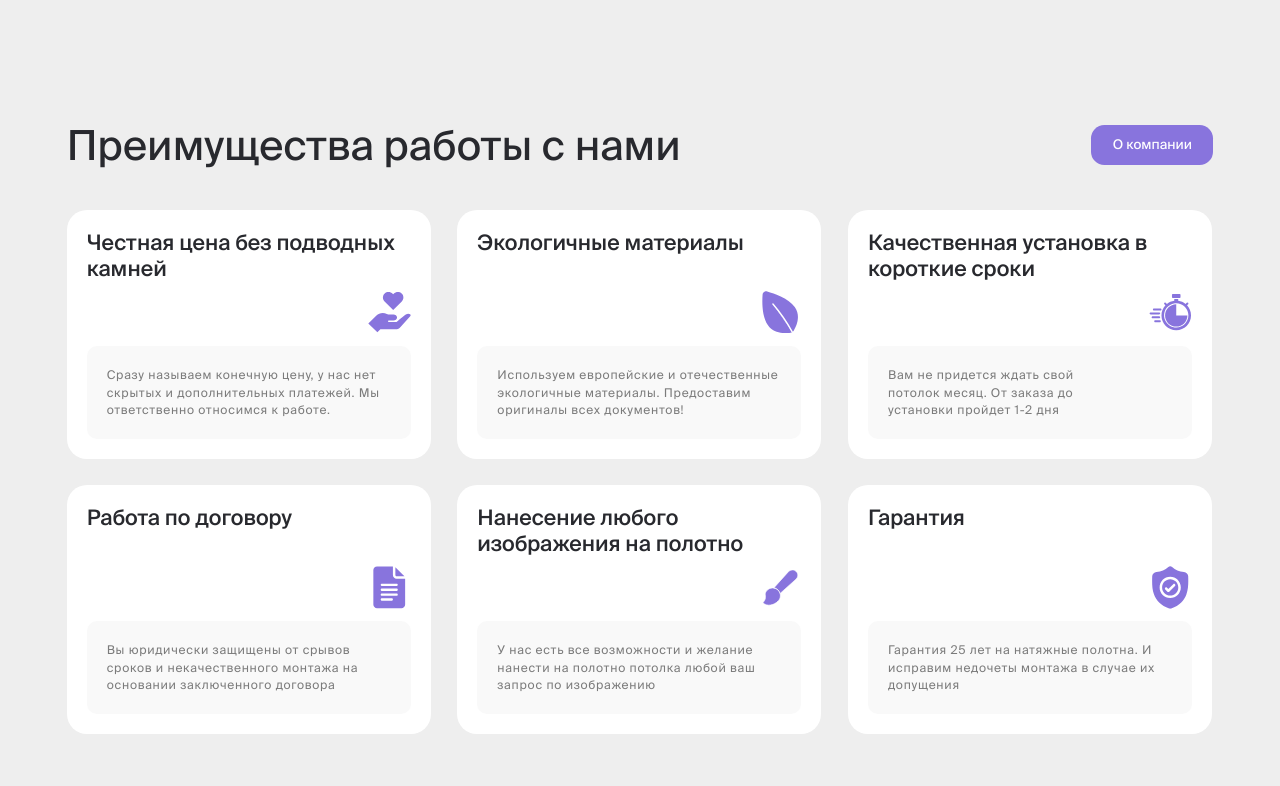
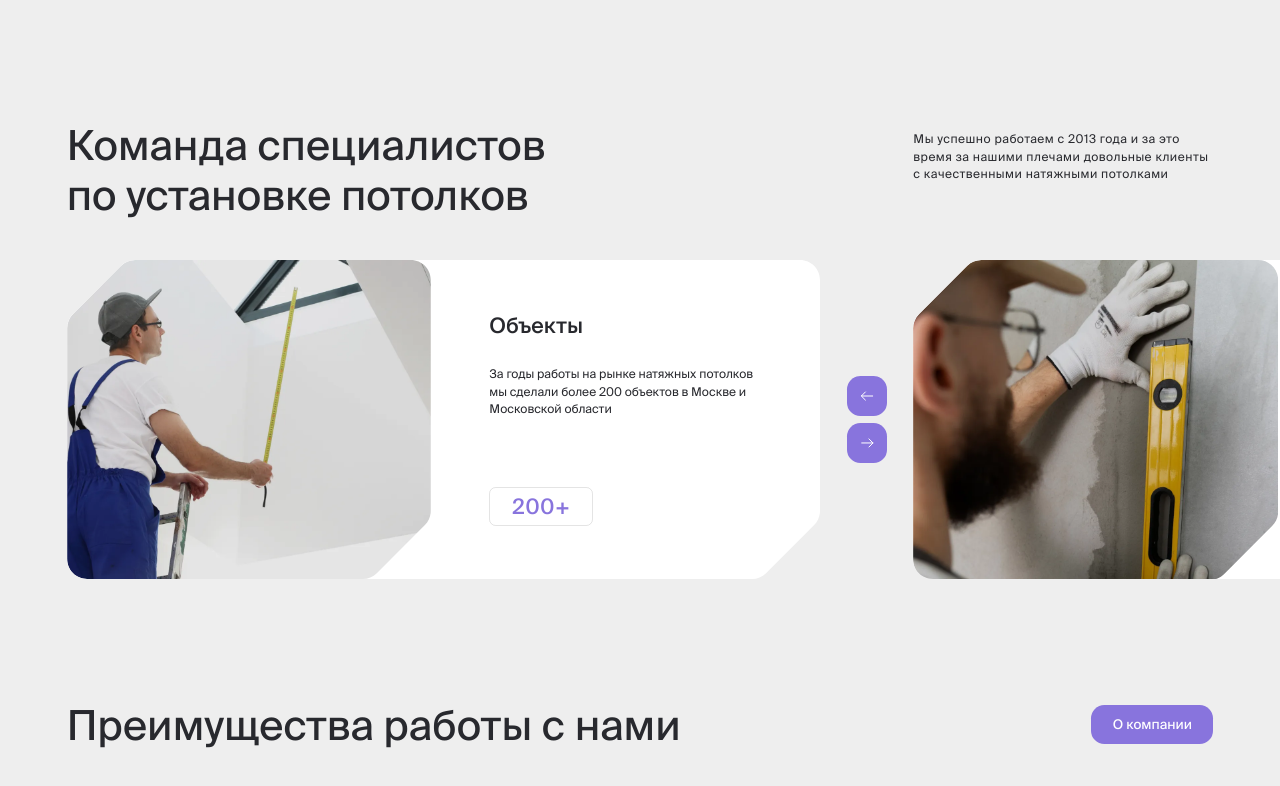
Before and after one commit to KuloverovaOlga/runo, a website built with webpack: page src/about.html in a window 1280 px wide. Shown: the part 640-1426 px from the top of the page. Built offline with nearby package versions, Linux system fonts and the light colour scheme.

Commit message:
feat: add specialists section desc+mob

```diff
--- a/src/about.html
+++ b/src/about.html
@@ -12,6 +12,7 @@
             <include src="./components/header.html"></include>
             <main class="main">
                 <include src="./components/about-banner.html"></include>
+                <include src="./components/specialists.html"></include>
                 <include src="./components/advantages.html"></include>
                 <include src="./components/certificates.html"></include>
                 <include src="./components/reviews.html"></include>
--- /dev/null
+++ b/src/components/specialists.html
@@ -0,0 +1,95 @@
+<section class="specialists">
+  <div class="container">
+    <div class="specialists__heading">
+      <p class="specialists__title title-h1">Команда специалистов по установке потолков</p>
+      <p class="specialists__subtitle title-h5">Мы успешно работаем с 2013 года и за это время за нашими плечами довольные клиенты с качественными натяжными потолками</p>
+    </div>
+    <div class="specialists__wrapper">
+      <div class="specialists__swiper">
+        <div class="swiper-wrapper">
+          <div class="swiper-slide">
+            <div class="specialists__item">
+              <div class="specialists__item-img">
+                <img src="./assets/images/specialists__slide-1.webp" alt="">
+              </div>
+              <div class="specialists__item-content">
+                <p class="specialists__item-title title-h2">Объекты</p>
+                <p class="specialists__item-text title-h5">За годы работы на рынке натяжных потолков мы сделали более 200 объектов в Москве и Московской области</p>
+                <div class="specialists__item-num title-h2">200+</div>
+              </div>
+            </div>
+          </div>
+          <div class="swiper-slide">
+            <div class="specialists__item">
+              <div class="specialists__item-img">
+                <img src="./assets/images/specialists__slide-2.webp" alt="">
+              </div>
+              <div class="specialists__item-content">
+                <p class="specialists__item-title title-h2">Объекты</p>
+                <p class="specialists__item-text title-h5">За годы работы на рынке натяжных потолков мы сделали более 200 объектов в Москве и Московской области</p>
+                <div class="specialists__item-num title-h2">200+</div>
+              </div>
+            </div>
+          </div>
+          <div class="swiper-slide">
+            <div class="specialists__item">
+              <div class="specialists__item-img">
+                <img src="./assets/images/specialists__slide-1.webp" alt="">
+              </div>
+              <div class="specialists__item-content">
+                <p class="specialists__item-title title-h2">Объекты</p>
+                <p class="specialists__item-text title-h5">За годы работы на рынке натяжных потолков мы сделали более 200 объектов в Москве и Московской области</p>
+                <div class="specialists__item-num title-h2">200+</div>
+              </div>
+            </div>
+          </div>
+          <div class="swiper-slide">
+            <div class="specialists__item">
+              <div class="specialists__item-img">
+                <img src="./assets/images/specialists__slide-1.webp" alt="">
+              </div>
+              <div class="specialists__item-content">
+                <p class="specialists__item-title title-h2">Объекты</p>
+                <p class="specialists__item-text title-h5">За годы работы на рынке натяжных потолков мы сделали более 200 объектов в Москве и Московской области</p>
+                <div class="specialists__item-num title-h2">200+</div>
+              </div>
+            </div>
+          </div>
+        </div>
+        <div class="specialists__swiper-scrollbar mob"></div>
+        <div class="specialists__nav-box">
+          <button class="specialists__btn-prev button-swiper">
+            <div class="button-swiper__svg-box">
+              <svg xmlns="http://www.w3.org/2000/svg" viewBox="0 0 24 24" fill="none">
+                  <path
+                      d="M9.57031 18.0703L3.50031 12.0003L9.57031 5.93031"
+                      stroke="white"
+                      stroke-width="1.5"
+                      stroke-miterlimit="10"
+                      stroke-linecap="round"
+                      stroke-linejoin="round"
+                  />
+                  <path
+                      d="M20.5 12.0002L3.67 12.0002"
+                      stroke="white"
+                      stroke-width="1.5"
+                      stroke-miterlimit="10"
+                      stroke-linecap="round"
+                      stroke-linejoin="round"
+                  />
+              </svg>
+            </div>
+          </button>
+          <button class="specialists__btn-next button-swiper">
+            <div class="button-swiper__svg-box">
+              <svg xmlns="http://www.w3.org/2000/svg"  viewBox="0 0 24 24" fill="none">
+                  <path d="M14.9297 5.8606L20.9997 11.9306L14.9297 18.0006" stroke="white" stroke-width="1.5" stroke-miterlimit="10" stroke-linecap="round" stroke-linejoin="round"/>
+                  <path d="M20.9297 11.9299L4.09969 11.9299" stroke="white" stroke-width="1.5" stroke-miterlimit="10" stroke-linecap="round" stroke-linejoin="round"/>
+              </svg>
+            </div>
+          </button>
+        </div>
+      </div>
+    </div>
+  </div>
+</section>
--- a/src/index.scss
+++ b/src/index.scss
@@ -20,3 +20,4 @@
 @import './scss/components/repair-prices';
 @import './scss/components/our-works';
 @import './scss/components/about-banner';
+@import './scss/components/specialists';
--- a/src/js/components/mainNastiaCandor.js
+++ b/src/js/components/mainNastiaCandor.js
@@ -1,5 +1,5 @@
 window.$ = window.jQuery = require('jquery');
-import {catalogSwiper, productBannerSwiper, benefitsSwiper, ourWorksTabSwiper} from './swiper/swipers';
+import {catalogSwiper, productBannerSwiper, benefitsSwiper, ourWorksTabSwiper, specialistsSwiper} from './swiper/swipers';
 
 document.addEventListener('DOMContentLoaded', () => {
     try {
@@ -13,6 +13,9 @@ document.addEventListener('DOMContentLoaded', () => {
     } catch {}
     try {
         ourWorksTabSwiper();
+    } catch {}
+    try {
+        specialistsSwiper();
     } catch {}
 
 });
--- a/src/js/components/swiper/swipers.js
+++ b/src/js/components/swiper/swipers.js
@@ -99,4 +99,27 @@ const ourWorksTabSwiper = () => {
   });
 }
 
-export {catalogSwiper, productBannerSwiper, benefitsSwiper, ourWorksTabSwiper};
+// SPECIALISTS section
+const specialistsSwiper = () => {
+  const sliderThumbs = new Swiper('.specialists__swiper', {
+    slidesPerView: 'auto',
+    watchOverflow: true,
+    spaceBetween: rem(2),
+    speed: 1000,
+    navigation: {
+      nextEl: '.specialists__btn-next',
+      prevEl: '.specialists__btn-prev',
+    },
+    scrollbar: {
+      el: '.specialists__swiper-scrollbar',
+    },
+    breakpoints: {
+      769: {
+        slidesPerView: 1,
+        spaceBetween: rem(14),
+      },
+    },
+  });
+}
+
+export {catalogSwiper, productBannerSwiper, benefitsSwiper, ourWorksTabSwiper, specialistsSwiper};
--- /dev/null
+++ b/src/scss/components/_specialists.scss
@@ -0,0 +1,156 @@
+.specialists {
+  padding: 9rem 0;
+
+  @include small-tablet {
+    padding: 10rem 0;
+  }
+
+  &__heading {
+    display: flex;
+    justify-content: space-between;
+    margin-bottom: 6rem;
+
+    @include small-tablet {
+      flex-direction: column;
+      gap: 4.8rem;
+      margin-bottom: 6.4rem;
+    }
+  }
+
+  &__title {
+    width: 76.8rem;
+
+    @include small-tablet {
+      width: 100%;
+      font-size: 6.4rem;
+      line-height: 120%;
+    }
+  }
+
+  &__subtitle {
+    width: 45rem;
+    letter-spacing: 0.072rem;
+    margin-top: 1.5rem;
+
+    @include small-tablet {
+      margin: 0;
+      font-size: 2.8rem;
+      letter-spacing: 0.11rem;
+      width: 100%;
+    }
+  }
+
+  &__wrapper {
+    position: relative;
+  }
+
+  &__item {
+    -webkit-mask-image: url(./assets/images/specialists__item-mask.svg);
+    mask-image: url(./assets/images/specialists__item-mask.svg);
+    -webkit-mask-repeat: no-repeat;
+    mask-repeat: no-repeat;
+    -webkit-mask-size: contain;
+    mask-size: contain;
+    width: 113rem;
+    height: 48rem;
+    background-color: $white;
+    display: flex;
+    justify-content: space-between;
+    @include small-tablet {
+      width: 100%;
+      height: 98rem;
+      flex-direction: column-reverse;
+      -webkit-mask-image: url(./assets/images/specialists__item-mask_mob.svg);
+      mask-image: url(./assets/images/specialists__item-mask_mob.svg);
+    }
+
+    &-content {
+      width: 57.6rem;
+      padding: 8rem;
+      display: flex;
+      flex-direction: column;
+      @include small-tablet {
+        width: 100%;
+        padding: 4.8rem;
+      }
+    }
+
+    &-title {
+      margin-bottom: 4rem;
+      @include small-tablet {
+        font-size: 4.8rem;
+        letter-spacing: 0.18rem;
+      }
+    }
+
+    &-text {
+      @include small-tablet {
+        font-size: 2.8rem;
+        letter-spacing: 0.12rem;
+        line-height: 146%;
+      }
+    }
+
+    &-num {
+      margin-top: auto;
+      color: $purple;
+      border-radius: 1rem;
+      border: solid 0.1rem rgba(123, 123, 123, 0.20);
+      padding: 0.9rem 3.3rem;
+      font-weight: 500;
+      letter-spacing: 0.128rem;
+      align-self: flex-start;
+      @include small-tablet {
+        font-size: 4.8rem;
+        letter-spacing: 0.18rem;
+        padding: 0.8rem 4.8rem;
+        border-radius: 2rem;
+        margin-top: 6.4rem;
+      }
+    }
+
+    &-img {
+      -webkit-mask-image: url(./assets/images/specialists__img-mask.svg);
+      mask-image: url(./assets/images/specialists__img-mask.svg);
+      -webkit-mask-repeat: no-repeat;
+      mask-repeat: no-repeat;
+      -webkit-mask-size: contain;
+      mask-size: contain;
+      width: 54.7rem;
+      height: 100%;
+      @include small-tablet {
+        width: 100%;
+        height: 46.4rem;
+        -webkit-mask-image: url(./assets/images/specialists__img-mask_mob.svg);
+        mask-image: url(./assets/images/specialists__img-mask_mob.svg);
+      }
+    }
+  }
+
+  &__nav-box {
+    position: absolute;
+    display: flex;
+    flex-direction: column;
+    gap: 1rem;
+    top: 17.5rem;
+    right: 49rem;
+    z-index: 1;
+    @include small-tablet {
+      display: none;
+    }
+  }
+
+  &__swiper {
+    width: 113rem;
+    @include small-tablet {
+      width: 100%;
+    }
+  }
+
+  &__swiper-scrollbar {
+    @include scroll-bar;
+    @include small-tablet {
+      margin-top: 6.4rem;
+    }
+  }
+}
```
Also changed, not shown: src/assets/images/specialists__img-mask.svg (added), src/assets/images/specialists__img-mask_mob.svg (added), src/assets/images/specialists__item-mask.svg (added), src/assets/images/specialists__item-mask_mob.svg (added), src/assets/images/specialists__slide-1.webp (added), src/assets/images/specialists__slide-2.webp (added).
